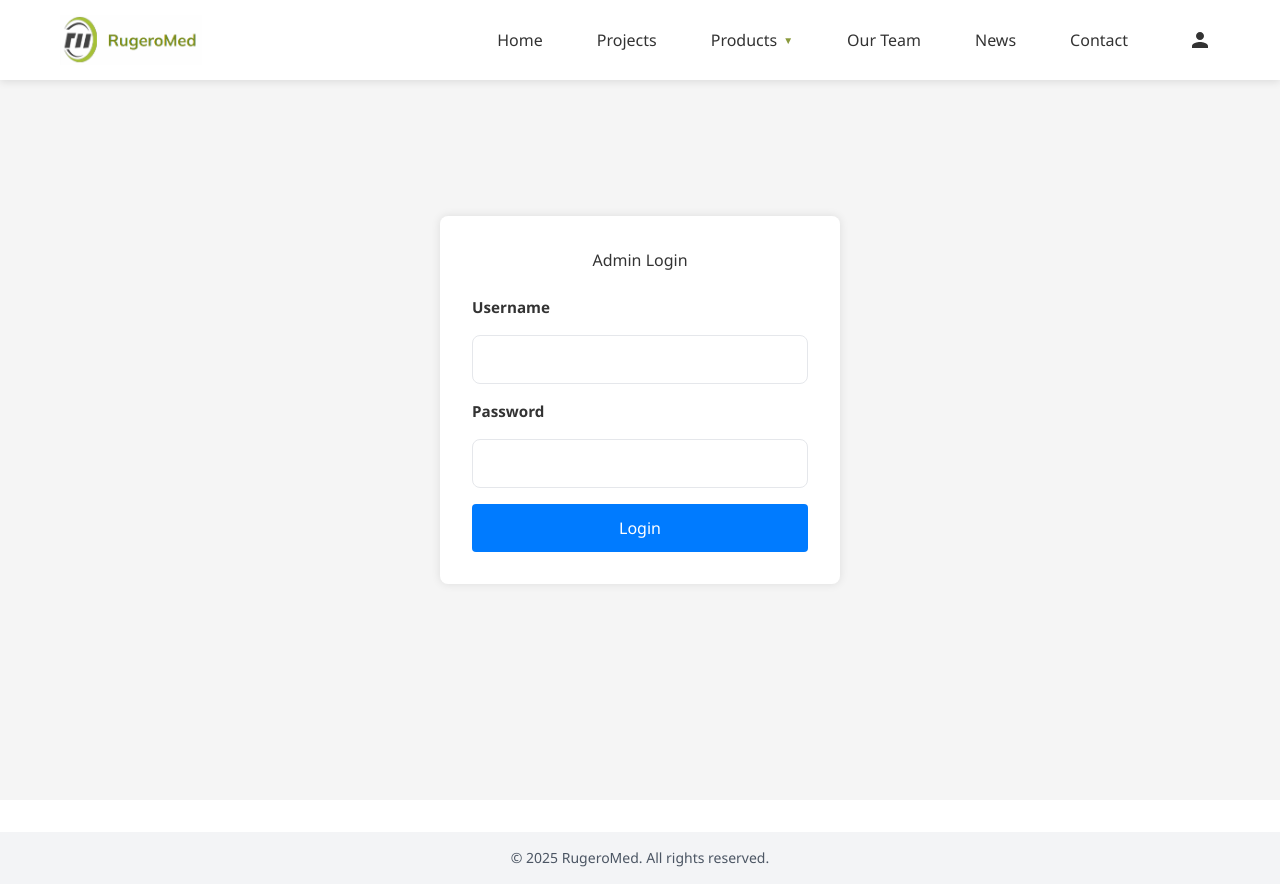
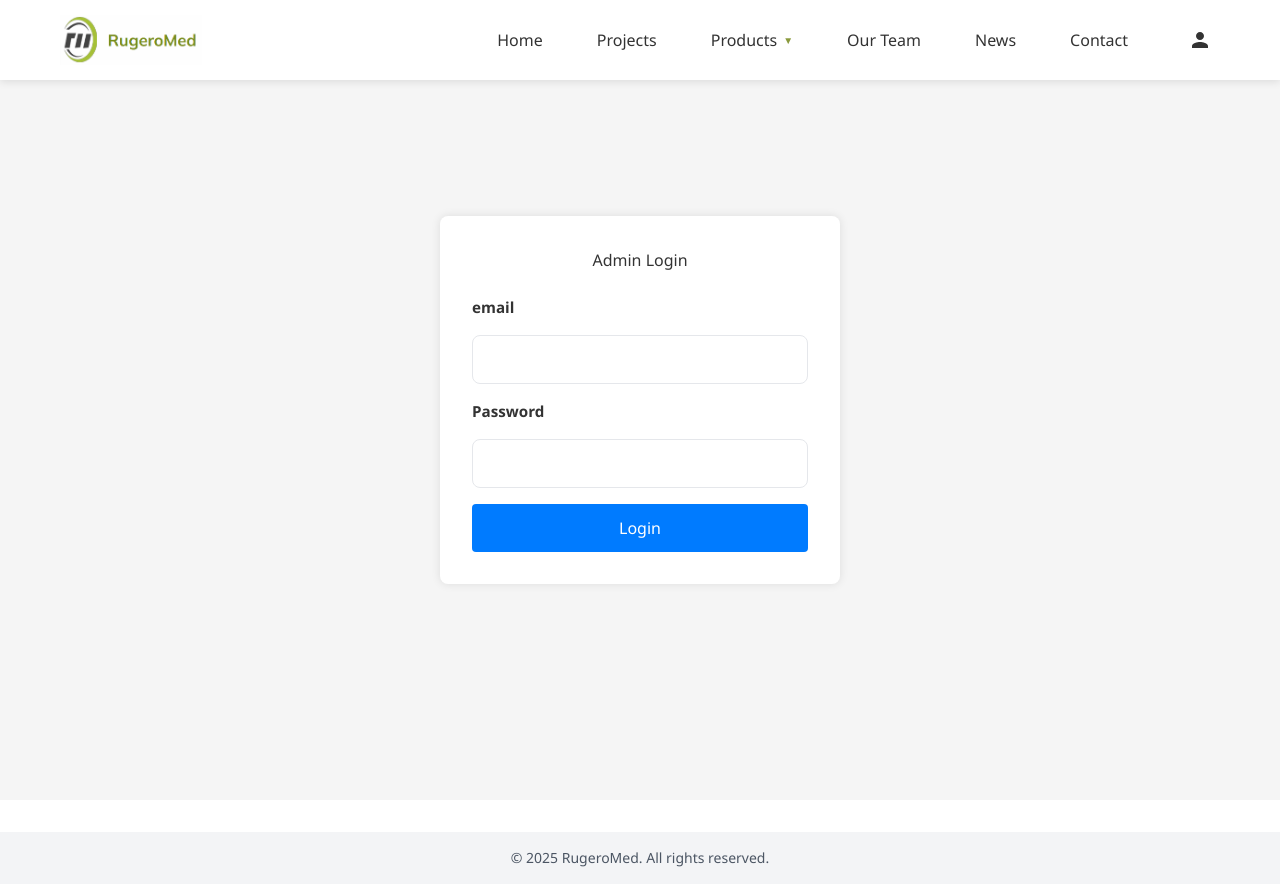
Before and after one commit to MILINDI7/rugero-med-web, a React (Create React App) app: page /login in a window 1280 px wide. Built offline with nearby package versions, Linux system fonts and the light colour scheme; no server answers.

Commit message:
update the login page to login to the server instead of hardcoded data

```diff
--- a/src/components/Login.jsx
+++ b/src/components/Login.jsx
@@ -1,31 +1,37 @@
 import { useState } from 'react';
 import { useNavigate } from 'react-router-dom';
 import './Login.css';
+import axios from 'axios';
+import { backendUrl } from '../config';
 
 const Login = () => {
 	const [credentials, setCredentials] = useState({
-    username: '',
-    password: ''
+		email: '',
+		password: '',
 	});
 	const [error, setError] = useState('');
 	const navigate = useNavigate();
 
 	const handleChange = (e) => {
 		const { name, value } = e.target;
-    setCredentials(prev => ({
+		setCredentials((prev) => ({
 			...prev,
-      [name]: value
+			[name]: value,
 		}));
 	};
 
-  const handleSubmit = (e) => {
+	const handleSubmit = async (e) => {
 		e.preventDefault();
-    // This is a simple example. In a real app, you'd want to:
-    // 1. Hash the password
-    // 2. Use proper authentication
-    // 3. Store tokens securely
-    if (credentials.username === 'admin' && credentials.password === 'password123') {
-      localStorage.setItem('isAuthenticated', 'true');
+		const response = await axios.post(
+			`${backendUrl}/user/login`,
+			credentials
+		);
+		console.log(response);
+		if (response.status === 200) {
+			localStorage.setItem(
+				'authToken',
+				response.data.accessToken
+			);
 			navigate('/admin-dashboard');
 		} else {
 			setError('Invalid credentials');
@@ -39,12 +45,12 @@ const Login = () => {
 				{error && <div className="error-message">{error}</div>}
 				<form onSubmit={handleSubmit}>
 					<div className="form-group">
-            <label htmlFor="username">Username</label>
+						<label htmlFor="email">email</label>
 						<input
 							type="text"
-              id="username"
-              name="username"
-              value={credentials.username}
+							id="email"
+							name="email"
+							value={credentials.email}
 							onChange={handleChange}
 							required
 						/>
```
Lines whose indentation alone changed are shown as unchanged.
